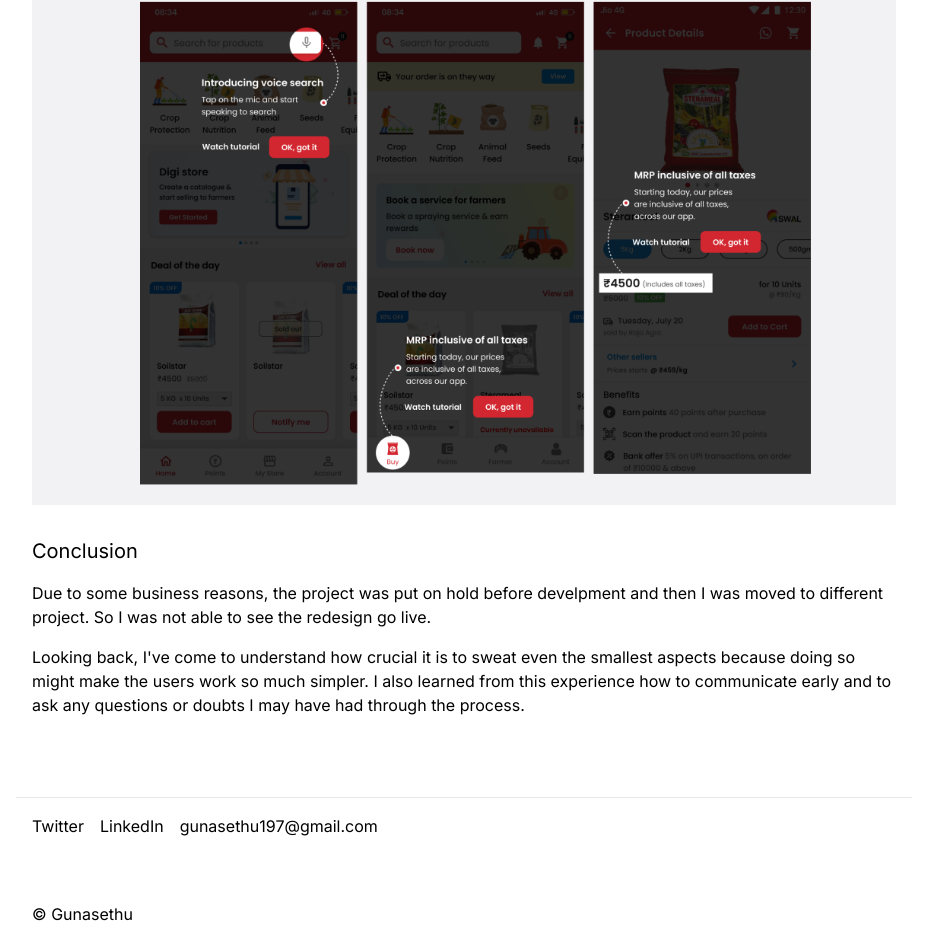
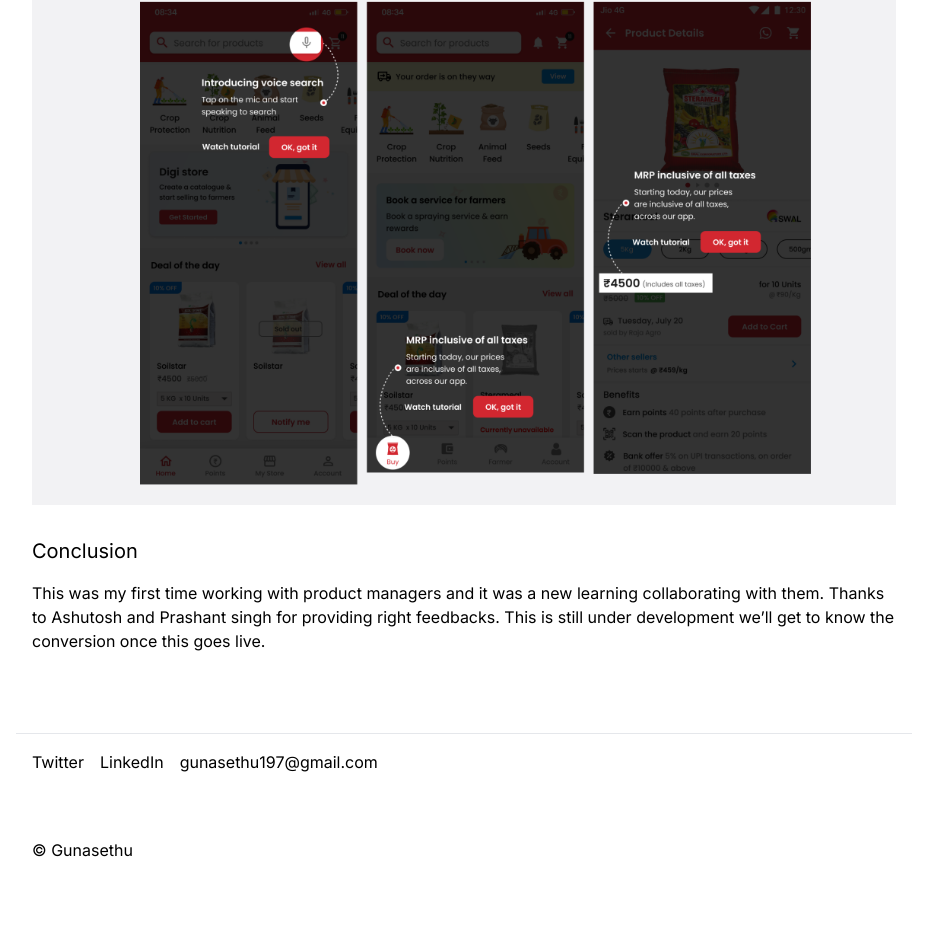
Before and after one commit to Gunasethu/portfolio-1, a website: page src/nurture.html in a window 1280 px wide. Shown: the part 8040-8990 px from the top of the page, without its empty margins (176-1103 px from the left). After the commit the page ends 8926 px from the top, so only its background shows below. Drawn offline with nearby package versions, Linux system fonts and the light colour scheme; files that its build step writes are made by us from their sources.

Commit message:
Conclusion updated

```diff
--- a/src/nurture.html
+++ b/src/nurture.html
@@ -163,8 +163,8 @@
 
         <!-- Conclusion -->
         <h1 class="pt-4 mt-4 text-xl">Conclusion</h1>
-        <p class="text-base pt-4 md:text-base">Due to some business reasons, the project was put on hold before develpment and then I was moved to different project. So I was not able to see the redesign go live. </p>
-        <p class="text-base pt-4 md:text-base">Looking back, I've come to understand how crucial it is to sweat even the smallest aspects because doing so might make the users work so much simpler. I also learned from this experience how to communicate early and to ask any questions or doubts I may have had through the process.</p>
+        <p class="text-base pt-4 md:text-base">This was my first time working with product managers and it was a new learning collaborating with them. Thanks to Ashutosh and Prashant singh for providing right feedbacks. This is still under development we’ll get to know the conversion once this goes live. </p>
+
 
     </section>
 
```
